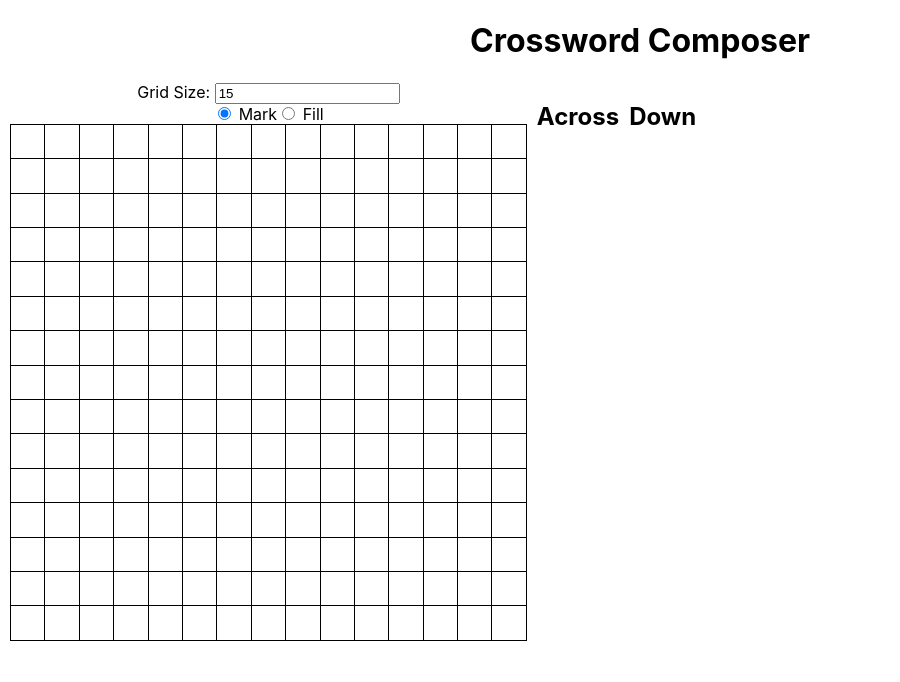
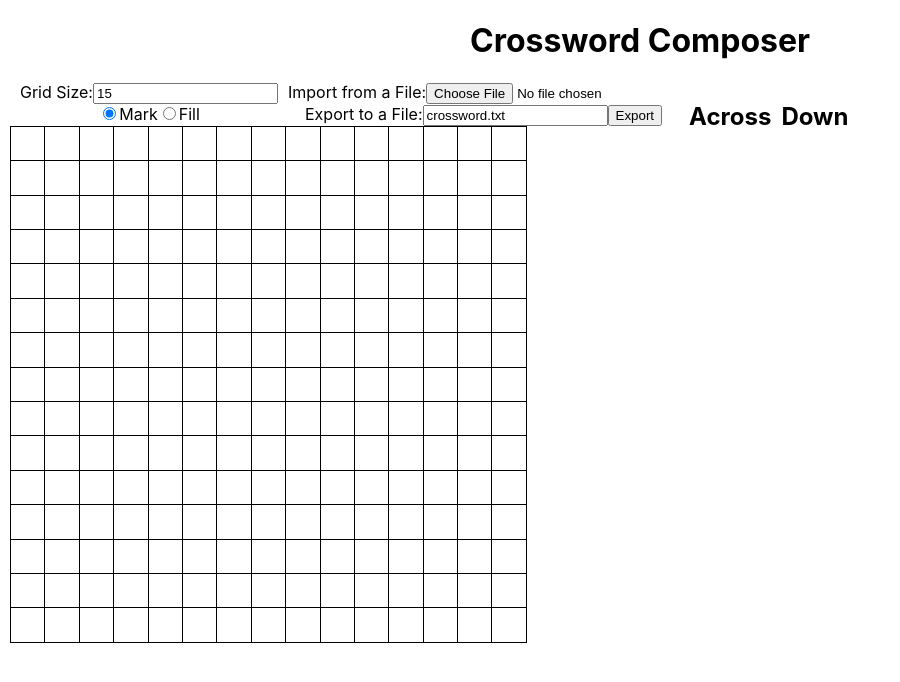
Before and after one commit to ravichandrae/cw-composer, a React (Create React App) app: page / in a window 1280 px wide. Shown: the top 682 px of the page, without its empty margins (0-900 px from the left). Built offline with nearby package versions, Linux system fonts and the light colour scheme.

Commit message:
Added import, export file feature

```diff
--- a/src/components/Cell.js
+++ b/src/components/Cell.js
@@ -1,4 +1,4 @@
-import React, { useState } from 'react';
+import React, { useEffect, useState } from "react";
 
 const tableCellStyle = {
   border: "1px solid black"
@@ -28,36 +28,52 @@ const cellNumberStyle = {
 };
 
 export default function Cell(props) {
-    const [content, setContent] = useState(props.data[props.row][props.id].content);
-    const [isBlocked, setIsBlocked] = useState(props.data[props.row][props.id].isBlocked);
+  const [text, setText] = useState(props.data[props.row][props.id].content);
+  const [isBlocked, setIsBlocked] = useState(
+    props.data[props.row][props.id].isBlocked
+  );
+
+  useEffect(() => {
+    setText(props.data[props.row][props.id].content);
+    setIsBlocked(props.data[props.row][props.id].isBlocked);
+  }, [props.data, props.id, props.row]);
 
   const handleCellClick = ({ target }) => {
-       if(props.mode === "fill") {
+    if (props.mode === "fill") {
       return;
     }
     setIsBlocked(!isBlocked);
-       props.stateChangeHandler({row: props.row, col: props.id, cell: {content: content, isBlocked: !isBlocked}});
+    props.stateChangeHandler({
+      row: props.row,
+      col: props.id,
+      cell: { content: text, isBlocked: !isBlocked }
+    });
   };
 
   const handleCellContentChange = ({ target }) => {
-        if(props.mode === "mark") {
+    if (props.mode === "mark") {
       return;
     }
-        setContent(target.value);
-        props.stateChangeHandler({row: props.row, col: props.id, cell: {content: content, isBlocked: isBlocked}});
+    setText(target.value);
+    props.stateChangeHandler({
+      row: props.row,
+      col: props.id,
+      cell: { content: text, isBlocked: isBlocked }
+    });
   };
 
-
   return (
-            <td style={isBlocked? blockedTableCellStyle : tableCellStyle}  onClick={handleCellClick} >
-                <div style={cellNumberStyle}> {props.data[props.row][props.id].cellNumber} </div>
-                <input style={inputStyle}
-                        inputype="text"
-                        value={content}
-                        onBlur={handleCellContentChange}
+    <td style={isBlocked ? blockedTableCellStyle : tableCellStyle}>
+      <div style={cellNumberStyle}>
+        {props.data[props.row][props.id].cellNumber}
+      </div>
+      <input
+        style={inputStyle}
+        type="text"
+        value={text}
         onChange={handleCellContentChange}
+        onClick={handleCellClick}
       />
     </td>
   );
-
 }
--- a/src/components/Controls.js
+++ b/src/components/Controls.js
@@ -1,8 +1,15 @@
 import React, { useState } from "react";
+import { generateCellNumbers } from "./Utils";
+
+const leftPaneStyle = {
+  float: "left",
+  marginLeft: "10px"
+};
 
 export default function Controls(props) {
   const [gridSize, setGridSize] = useState(15);
-  const [mode, setMode] = useState("mark");
+  const [mode, setMode] = useState(props.mode);
+  const [downloadFileName, setDownloadFileName] = useState("crossword.txt");
 
   function gridSizeChangeHandler({ target }) {
     setGridSize(parseInt(target.value, 10));
@@ -14,27 +21,150 @@ export default function Controls(props) {
     props.modeChangeHandler(target.value);
   }
 
+  function handleExport() {
+    var gridText = "";
+    for (var i = 0; i < gridSize; i++) {
+      for (var j = 0; j < gridSize; j++) {
+        if (props.data[i][j].isBlocked) {
+          gridText += "#";
+        } else {
+          gridText += props.data[i][j].content;
+        }
+        if (j < gridSize - 1) {
+          gridText += "|";
+        }
+      }
+      gridText += "\n";
+    }
+
+    const blob = new Blob([gridText]);
+    let url = URL.createObjectURL(blob);
+    let a = document.createElement("a");
+    a.href = url;
+    a.download = downloadFileName;
+    a.click();
+  }
+
+  function handleFileNameChange({ target }) {
+    setDownloadFileName(target.value);
+  }
+
+  function uploadFile({ target }) {
+    let file = target.files[0];
+    if (file) {
+      const reader = new FileReader();
+      reader.onload = async (e) => {
+        const fileText = e.target.result;
+        props.fileUploadHandler(parseImportFileText(fileText));
+      };
+      reader.readAsText(file);
+    }
+  }
+
+  function parseImportFileText(fileText) {
+    let dataSplit = fileText.split("===");
+    if (dataSplit.length === 0) {
+      return;
+    }
+    const gridText = dataSplit[0].trim();
+    let rows = gridText.split("\n");
+    let gridData = [];
+    for (var i = 0; i < rows.length; i++) {
+      let columns = rows[i].split("|");
+      let row = [];
+      for (var j = 0; j < columns.length; j++) {
+        let letter = "";
+        let blocked = false;
+        if (columns[j] !== "#") {
+          letter = columns[j];
+        } else {
+          blocked = true;
+        }
+        row.push({
+          content: letter,
+          isBlocked: blocked,
+          cellNumber: "",
+          across: null,
+          down: null
+        });
+      }
+      gridData.push(row);
+    }
+    generateCellNumbers(gridData);
+
+    fillClues(dataSplit[1].trim(), dataSplit[2].trim(), gridData);
+
+    return gridData;
+  }
+
+  function fillClues(acrossClues, downClues, gridData) {
+    let acrossClueLines = acrossClues.split("\n");
+    let downClueLines = downClues.split("\n");
+
+    let acrossClueIndex = 0,
+      downClueIndex = 0;
+    for (var i = 0; i < gridData.length; i++) {
+      for (var j = 0; j < gridData[i].length; j++) {
+        if (gridData[i][j].across !== null) {
+          gridData[i][j].across = acrossClueLines[acrossClueIndex];
+          acrossClueIndex++;
+        }
+        if (gridData[i][j].down != null) {
+          gridData[i][j].down = downClueLines[downClueIndex];
+          downClueIndex++;
+        }
+      }
+    }
+  }
+
   return (
     <div>
-      Grid Size:{" "}
-      <input type="number" value={gridSize} onChange={gridSizeChangeHandler} />
+      <div style={leftPaneStyle}>
+        <label>
+          Grid Size:
+          <input
+            type="number"
+            value={gridSize}
+            onChange={gridSizeChangeHandler}
+          />
+        </label>
         <div>
+          <label>
             <input
               type="radio"
               value="mark"
               name="mode"
               onChange={modeChangeHandler}
               checked={mode === "mark" ? true : false}
-        />{" "}
+            />
             Mark
+          </label>
+          <label>
             <input
               type="radio"
               value="fill"
               name="mode"
               onChange={modeChangeHandler}
               checked={mode === "fill" ? true : false}
-        />{" "}
+            />
             Fill
+          </label>
+        </div>
+      </div>
+      <div style={leftPaneStyle}>
+        <div>
+          <label>Import from a File:</label>
+          <input type="file" onChange={uploadFile} />
+        </div>
+        <div>
+          <label>Export to a File:</label>
+          <input
+            type="text"
+            value={downloadFileName}
+            onChange={handleFileNameChange}
+          />
+          <button onClick={handleExport}>Export</button>
+        </div>
       </div>
     </div>
   );
--- a/src/components/Crossword.js
+++ b/src/components/Crossword.js
@@ -2,6 +2,7 @@ import React, { useState } from "react";
 import Clues from "./Clues";
 import Controls from "./Controls";
 import Grid from "./Grid";
+import { generateCellNumbers } from "./Utils";
 
 const leftPaneStyle = {
   float: "left",
@@ -32,6 +33,11 @@ export default function Crossword() {
       generateCellNumbers(data);
       setGridData(data);
     }
+  }
+
+  function handleFileUpload(data) {
+    setGridData(data);
+    setMode("fill");
   }
 
   function adjustGridData(size) {
@@ -79,85 +85,13 @@ export default function Crossword() {
     setGridData(data);
   }
 
-  function generateCellNumbers(data) {
-    var cellNumber = 1;
-    for (var i = 0; i < gridSize; i++) {
-      for (var j = 0; j < gridSize; j++) {
-        var needCellNumber = false;
-        if (needCellNumberAcross(data, i, j)) {
-          data[i][j].cellNumber = cellNumber.toString();
-          data[i][j].across = "";
-          data[i][j].down = null;
-          needCellNumber = true;
-        }
-        if (needCellNumberDown(data, i, j)) {
-          data[i][j].cellNumber = cellNumber.toString();
-          if (!needCellNumber) data[i][j].across = null;
-          data[i][j].down = "";
-          needCellNumber = true;
-        }
-        if (needCellNumber) {
-          cellNumber++;
-        } else {
-          data[i][j].cellNumber = "";
-          data[i][j].across = null;
-          data[i][j].down = null;
-        }
-      }
+  function handleClueChanges(direction, changedClue) {
+    if (direction === "across") {
+      gridData[changedClue.row][changedClue.col].across = changedClue.clue;
+    } else if (direction === "down") {
+      gridData[changedClue.row][changedClue.col].down = changedClue.clue;
     }
-  }
-
-  function needCellNumberAcross(data, i, j) {
-    if (data[i][j].isBlocked) return false;
-    if (isLeftCellBlocked(data, i, j)) {
-      if (isRightCellBlocked(data, i, j)) {
-        if (isTopCellBlocked(data, i, j) && isBottomCellBlocked(data, i, j)) {
-          return true;
-        }
-      } else {
-        return true;
-      }
-    }
-    return false;
-  }
-
-  function needCellNumberDown(data, i, j) {
-    if (data[i][j].isBlocked) return false;
-    if (isTopCellBlocked(data, i, j) && !isBottomCellBlocked(data, i, j))
-      return true;
-    return false;
-  }
-
-  function isLeftCellBlocked(data, i, j) {
-    var leftCellBlocked = false;
-    if (j < 1 || data[i][j - 1].isBlocked) {
-      leftCellBlocked = true;
-    }
-    return leftCellBlocked;
-  }
-
-  function isRightCellBlocked(data, i, j) {
-    var rightCellBlocked = false;
-    if (j === gridSize - 1 || data[i][j + 1].isBlocked) {
-      rightCellBlocked = true;
-    }
-    return rightCellBlocked;
-  }
-
-  function isTopCellBlocked(data, i, j) {
-    var topCellBlocked = false;
-    if (i < 1 || data[i - 1][j].isBlocked) {
-      topCellBlocked = true;
-    }
-    return topCellBlocked;
-  }
-
-  function isBottomCellBlocked(data, i, j) {
-    var bottomCellBlocked = false;
-    if (i === gridSize - 1 || data[i + 1][j].isBlocked) {
-      bottomCellBlocked = true;
-    }
-    return bottomCellBlocked;
+    setGridData(gridData);
   }
 
   return (
@@ -166,6 +100,9 @@ export default function Crossword() {
         <Controls
           gridSizeChangeHandler={handleGridSizeChange}
           modeChangeHandler={handleModeChange}
+          fileUploadHandler={handleFileUpload}
+          mode={mode}
+          data={gridData}
         />
         <Grid
           size={gridSize}
@@ -175,7 +112,11 @@ export default function Crossword() {
         />
       </div>
       <div style={cluesPaneStyle}>
-        <Clues gridSize={gridSize} data={gridData} />
+        <Clues
+          gridSize={gridSize}
+          data={gridData}
+          clueChangeHandler={handleClueChanges}
+        />
       </div>
     </div>
   );
--- /dev/null
+++ b/src/components/Utils.js
@@ -0,0 +1,80 @@
+export function generateCellNumbers(grid) {
+  var cellNumber = 1;
+  for (var i = 0; i < grid.length; i++) {
+    for (var j = 0; j < grid[i].length; j++) {
+      var needCellNumber = false;
+      if (needCellNumberAcross(grid, i, j)) {
+        grid[i][j].cellNumber = cellNumber.toString();
+        grid[i][j].across = "";
+        grid[i][j].down = null;
+        needCellNumber = true;
+      }
+      if (needCellNumberDown(grid, i, j)) {
+        grid[i][j].cellNumber = cellNumber.toString();
+        if (!needCellNumber) grid[i][j].across = null;
+        grid[i][j].down = "";
+        needCellNumber = true;
+      }
+      if (needCellNumber) {
+        cellNumber++;
+      } else {
+        grid[i][j].cellNumber = "";
+        grid[i][j].across = null;
+        grid[i][j].down = null;
+      }
+    }
+  }
+}
+
+function needCellNumberAcross(data, i, j) {
+  if (data[i][j].isBlocked) return false;
+  if (isLeftCellBlocked(data, i, j)) {
+    if (isRightCellBlocked(data, i, j)) {
+      if (isTopCellBlocked(data, i, j) && isBottomCellBlocked(data, i, j)) {
+        return true;
+      }
+    } else {
+      return true;
+    }
+  }
+  return false;
+}
+
+function needCellNumberDown(data, i, j) {
+  if (data[i][j].isBlocked) return false;
+  if (isTopCellBlocked(data, i, j) && !isBottomCellBlocked(data, i, j))
+    return true;
+  return false;
+}
+
+function isLeftCellBlocked(data, i, j) {
+  var leftCellBlocked = false;
+  if (j < 1 || data[i][j - 1].isBlocked) {
+    leftCellBlocked = true;
+  }
+  return leftCellBlocked;
+}
+
+function isRightCellBlocked(grid, i, j) {
+  var rightCellBlocked = false;
+  if (j === grid.length - 1 || grid[i][j + 1].isBlocked) {
+    rightCellBlocked = true;
+  }
+  return rightCellBlocked;
+}
+
+function isTopCellBlocked(grid, i, j) {
+  var topCellBlocked = false;
+  if (i < 1 || grid[i - 1][j].isBlocked) {
+    topCellBlocked = true;
+  }
+  return topCellBlocked;
+}
+
+function isBottomCellBlocked(grid, i, j) {
+  var bottomCellBlocked = false;
+  if (i === grid.length - 1 || grid[i + 1][j].isBlocked) {
+    bottomCellBlocked = true;
+  }
+  return bottomCellBlocked;
+}
```
Also changed, not shown: src/components/Clue.js (+11 -3 lines), src/components/Clues.js (+56 -27 lines), src/components/Grid.js (+8 -7 lines), src/components/Row.js (+8 -7 lines). Lines whose indentation alone changed are shown as unchanged.
